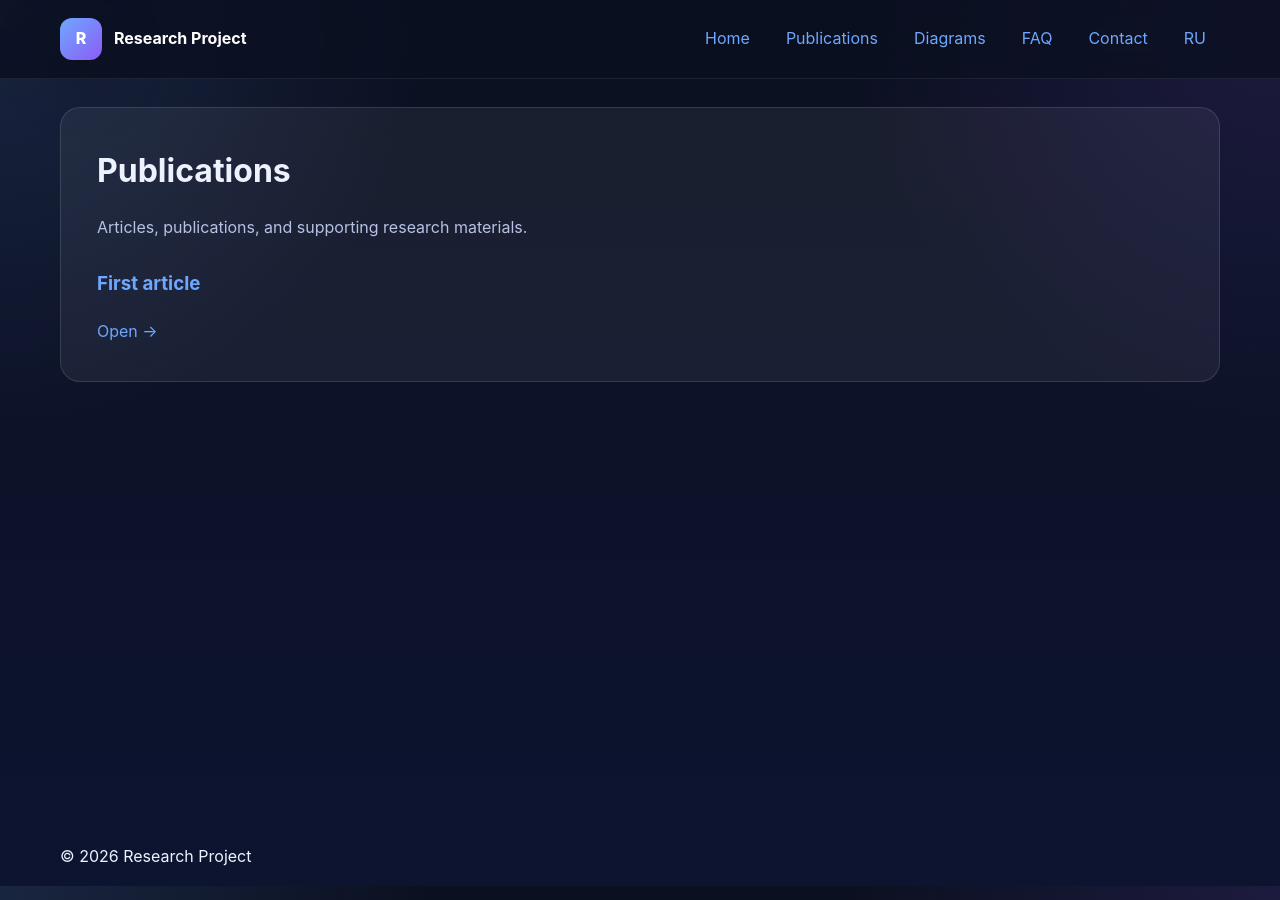
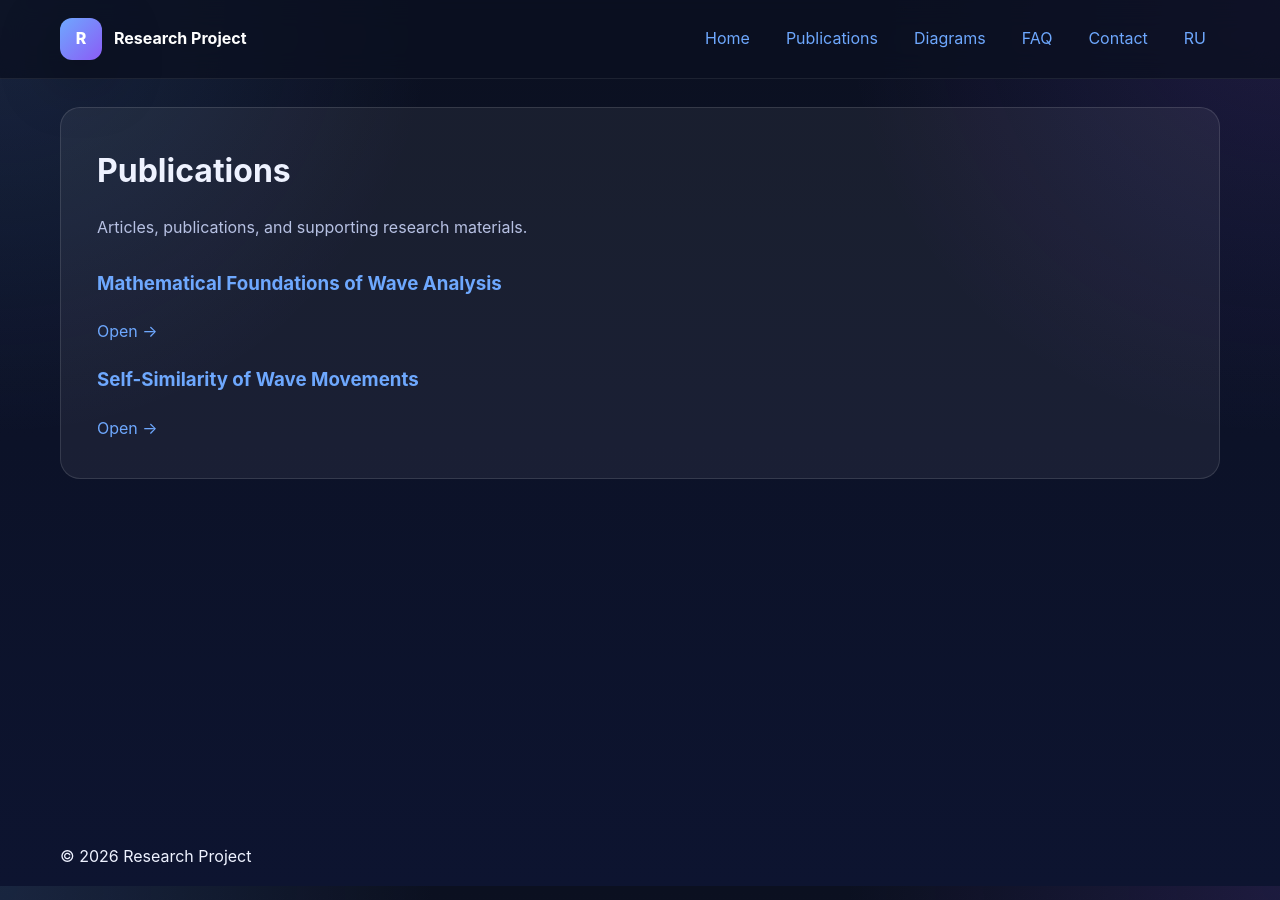
Before and after one commit to naoumov-ilia/naoumov-ilia.github.io, a Jekyll site: the page built from en/publications.md, in a window 1280 px wide. Built offline with Jekyll 4.4.1, drawn with Linux system fonts in a browser that asks for light colours.

Commit message:
Update publications.md

```diff
--- a/en/publications.md
+++ b/en/publications.md
@@ -9,8 +9,14 @@ permalink: /en/publications/
 
 <div class="list-grid">
   <div class="list-card">
-    <h3><a href="{{ '/en/articles/article-1/' | relative_url }}">First article</a></h3>
+    <h3><a href="{{ '/en/articles/article-1/' | relative_url }}">Mathematical Foundations of Wave Analysis</a></h3>
     <p></p>
     <a href="{{ '/en/articles/article-1/' | relative_url }}">Open →</a>
   </div>
+
+  <div class="list-card">
+    <h3><a href="{{ '/en/articles/article-2/' | relative_url }}">Self-Similarity of Wave Movements</a></h3>
+    <p></p>
+    <a href="{{ '/en/articles/article-2/' | relative_url }}">Open →</a>
+  </div>
 </div>
```
